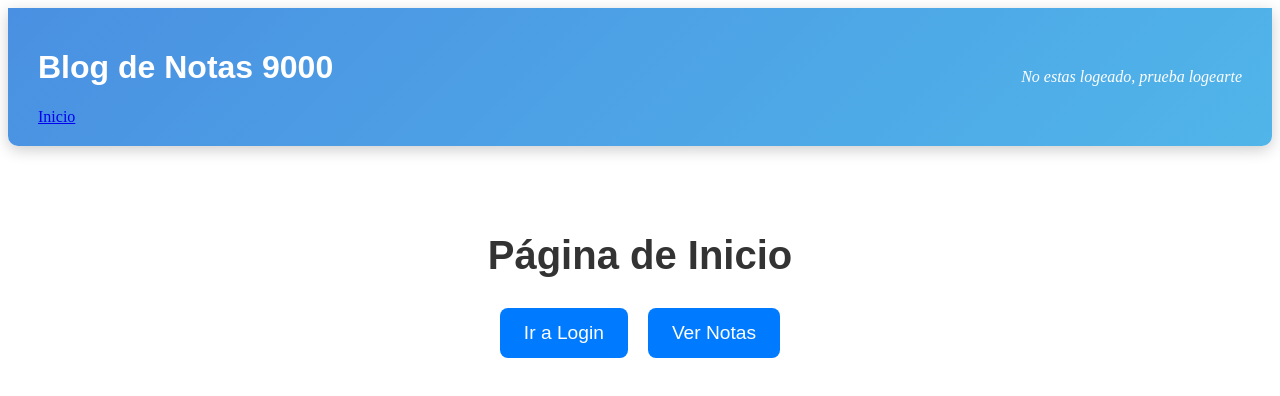
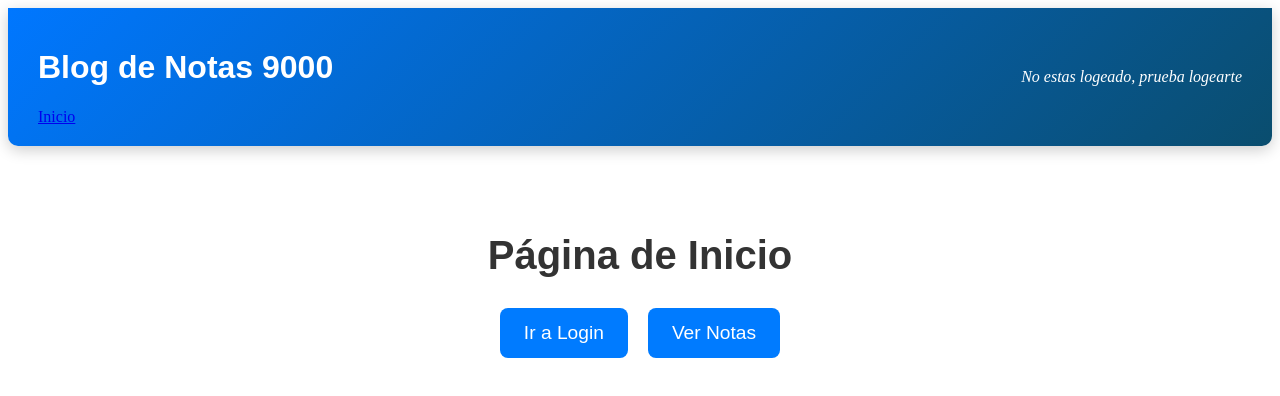
Before and after one commit to Rapa0/blog_de_notas, a React (Vite) app: page / in a window 1280 px wide. Shown: the top 396 px of the page. Built offline with nearby package versions, Linux system fonts and the light colour scheme; no server answers.

Commit message:
Colores mejores

```diff
--- a/src/componentes/Header.css
+++ b/src/componentes/Header.css
@@ -1,6 +1,6 @@
 :root {
-  --primary-color: #4a90e2;
-  --secondary-color: #50b5e9;
+  --primary-color: #0077ff;
+  --secondary-color: #0a4d6e;
   --text-color: #ffffff;
   --bg-color: #f8f9fa;
 }
```
Also changed, not shown: src/componentes/Logout.tsx (+5 -5 lines).
